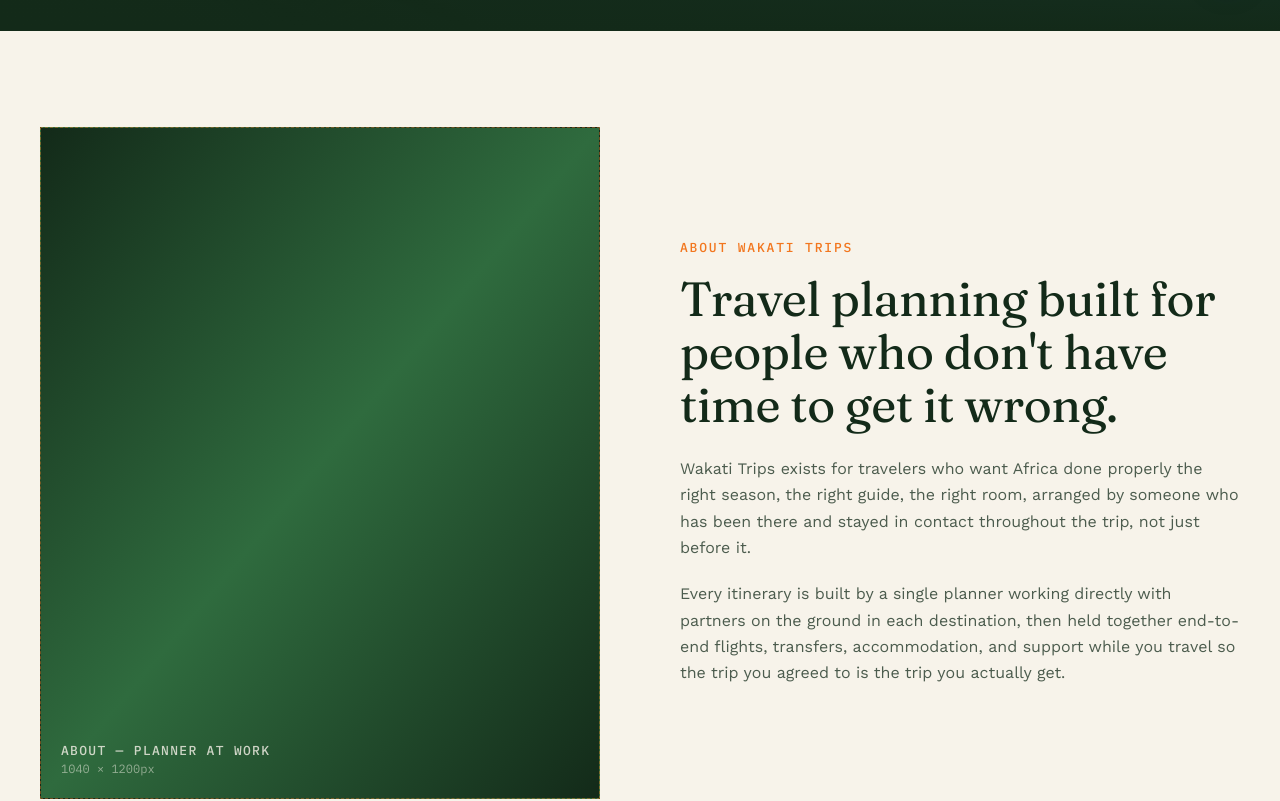
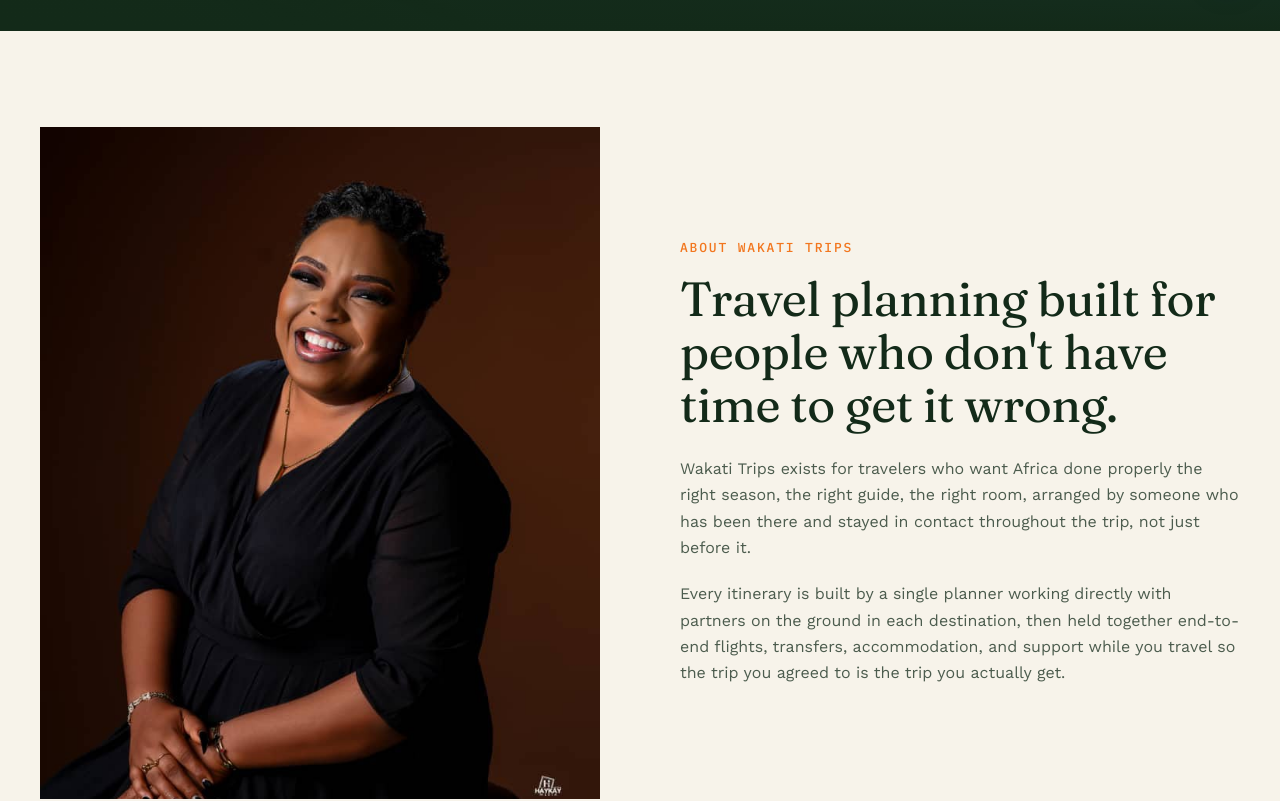
Before and after one commit to davidoluwaseyi024-beep/WAKATI-TRIPS-PROJECT, a Next.js app: page / in a window 1280 px wide. Shown: the part 786-1587 px from the top of the page. Built offline with nearby package versions, Linux system fonts and the light colour scheme; no server answers.

Commit message:
Add planner photo to About section
Wires up the real photo in place of the About section's placeholder.

```diff
--- a/components/sections/About.tsx
+++ b/components/sections/About.tsx
@@ -6,6 +6,7 @@
     <section id="about" className="bg-paper py-20 md:py-24">
       <div className="container-page grid items-center gap-14 lg:grid-cols-2 lg:gap-20">
         <ImagePlaceholder
+          src="/images/about-planner.jpeg"
           alt="Wakati Trips planner reviewing an itinerary with a client"
           label="About — planner at work"
           dimensions="1040 × 1200"
```
Also changed, not shown: img/mrs ogelicious.jpeg (added), public/images/about-planner.jpeg (added).
